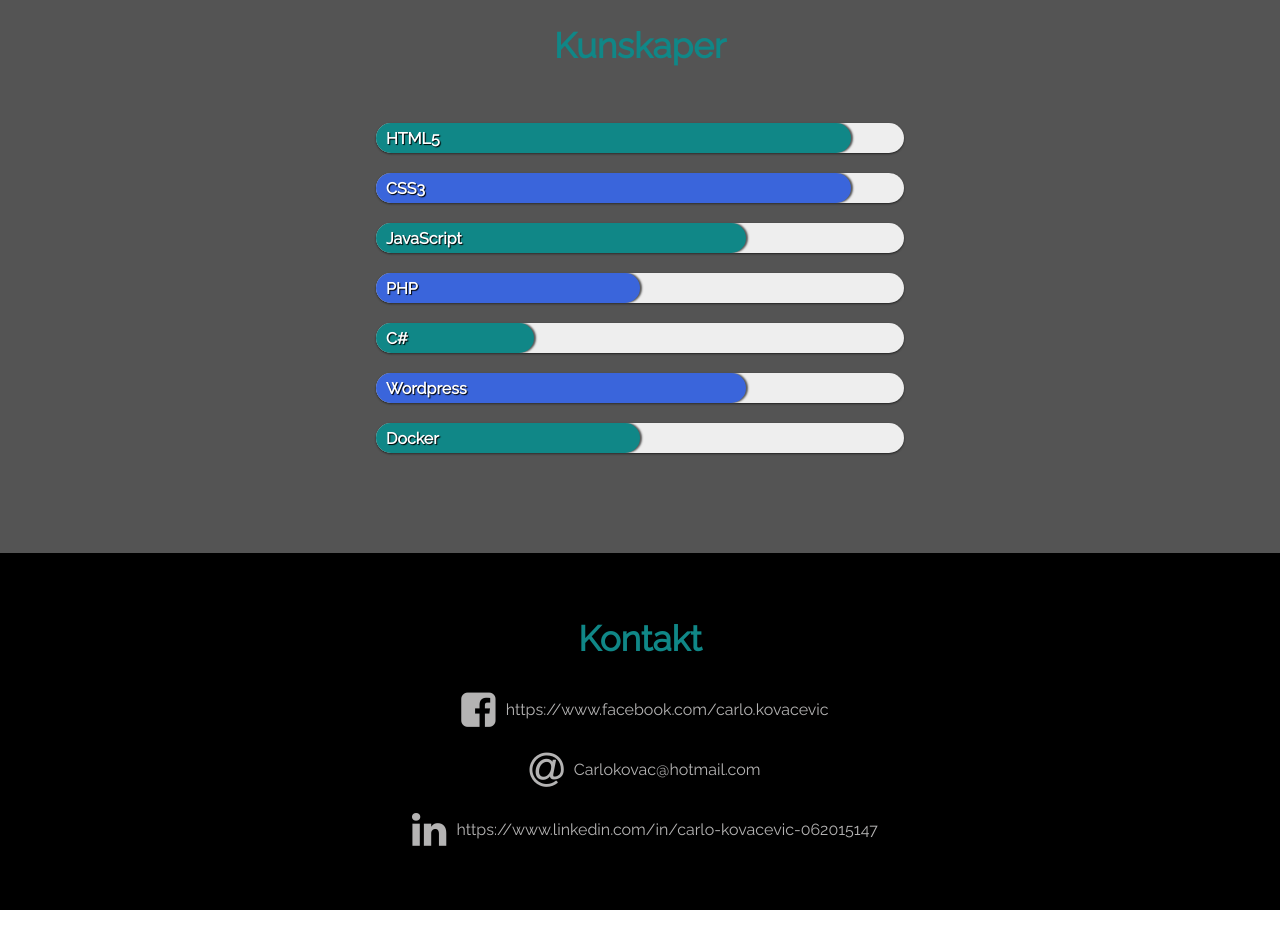
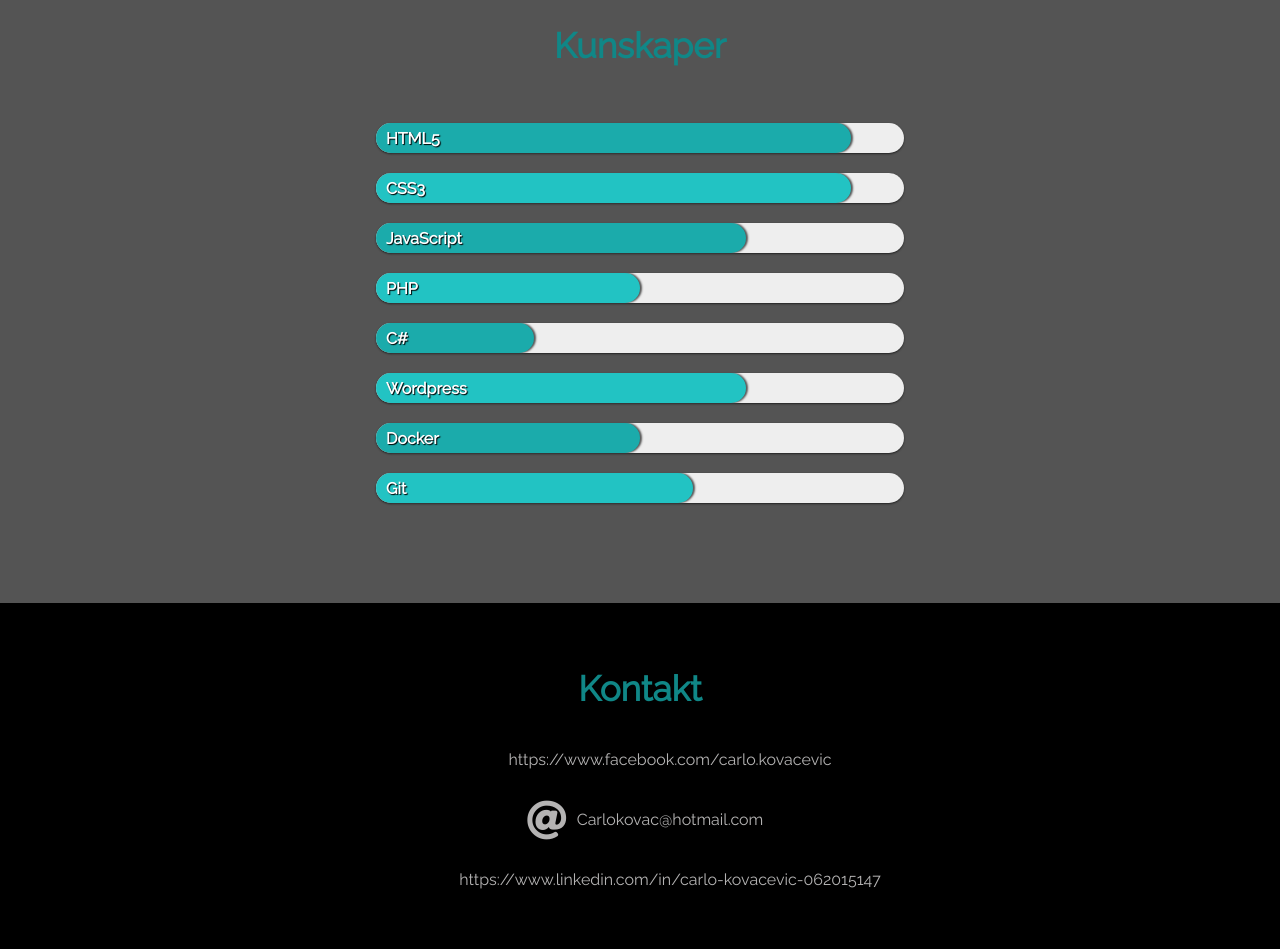
Before and after one commit to CarloAndresK/CarloAndresK.github.io, a plain HTML site: page index.html in a window 1280 px wide. Shown: the part 2620-3569 px from the top of the page. Before the commit the page ends 3530 px from the top, so only its background shows below. Drawn offline with nearby package versions, Linux system fonts and the light colour scheme.

Commit message:
updating porfolio page

```diff
--- a/index.html
+++ b/index.html
@@ -3,13 +3,13 @@
 <head>
     <meta name="viewport" content="width=device-width, initial-scale=1, user-scalable=no">
     <link rel="stylesheet" type="text/css" href="style.css">
-    <link href="https://stackpath.bootstrapcdn.com/font-awesome/4.7.0/css/font-awesome.min.css" rel="stylesheet">
+    <link href="https://cdnjs.cloudflare.com/ajax/libs/font-awesome/5.13.0/css/all.min.css" rel="stylesheet">
     <link href="https://fonts.googleapis.com/css?family=Raleway&display=swap" rel="stylesheet">
 </head>
 <body>
     <nav class="navigation">
         <div class="toggle">
-            <i class="fa fa-bars menu"></i>
+            <i class="menu fa fa-bars"></i>
         </div>
         <ul>
             <li><a href="#profile-content">Profil</a></li>
@@ -116,6 +116,11 @@
                     <div class="progress docker"></div>
                     <div class="progress_value"></div>
                 </div>
+                <div class="progressBar">
+                    <div class="title gitColor">Git</div>
+                    <div class="progress git"></div>
+                    <div class="progress_value"></div>
+                </div>
             </div>
         </div>
     </section>
@@ -139,7 +144,8 @@
     /*function that opens the navigation menu for smaller screens*/
         $(document).ready(function(){
             $('.menu').click(function(){
-                $('ul').toggleClass('active');
+                $('ul').slideToggle('500').toggleClass('active');
+                $('.toggle').find('i').toggleClass('fa fa-bars fa fa-times')
             })
         })
 
@@ -168,6 +174,7 @@
                 $('.cSharp').animate({width:'30%'},2000);
                 $('.wp').animate({width:'70%'},2000);
                 $('.docker').animate({width:'50%'},2000);
+                $('.git').animate({width:'60%'},2000);
             });
 
     </script>
--- a/style.css
+++ b/style.css
@@ -23,7 +23,7 @@ ul li {
 }
 
 ul li:hover {
-  background: #e91e63;
+  background: #000;
   transition: 0.3s;
 }
 
@@ -218,32 +218,12 @@ h3 {
   box-shadow: 2px 0 2px #555;
 }
 
-.html {
-  background: #108787;
+.progress {
+  background: #22c3c3;
 }
 
-.css {
-  background: #3a65db;
-}
-
-.js {
-  background: #108787;
-}
-
-.php {
-  background: #3a65db;
-}
-
-.cSharp {
-  background: #108787;
-}
-
-.wp {
-  background: #3a65db;
-}
-
-.docker {
-  background: #108787;
+.progressBar:nth-child(odd) .progress {
+  background: #1babab;
 }
 
 .first {
@@ -358,7 +338,7 @@ h3 {
   }
 
   nav {
-    background-color: #000;
+    background-color: #434242;
   }
 
   ul {
@@ -369,7 +349,7 @@ h3 {
   ul li {
     display: block;
     text-align: center;
-    border-top: 1px solid #2ea0a0;
+    border-bottom: 1px solid #2ea0a0;
     padding: 0;
   }
 
@@ -417,6 +397,10 @@ h3 {
     position: relative;
   }
 
+  h2 {
+    font-size: 18px;
+  }
+
 }
 
 @media screen and (max-width: 360px) {
```
